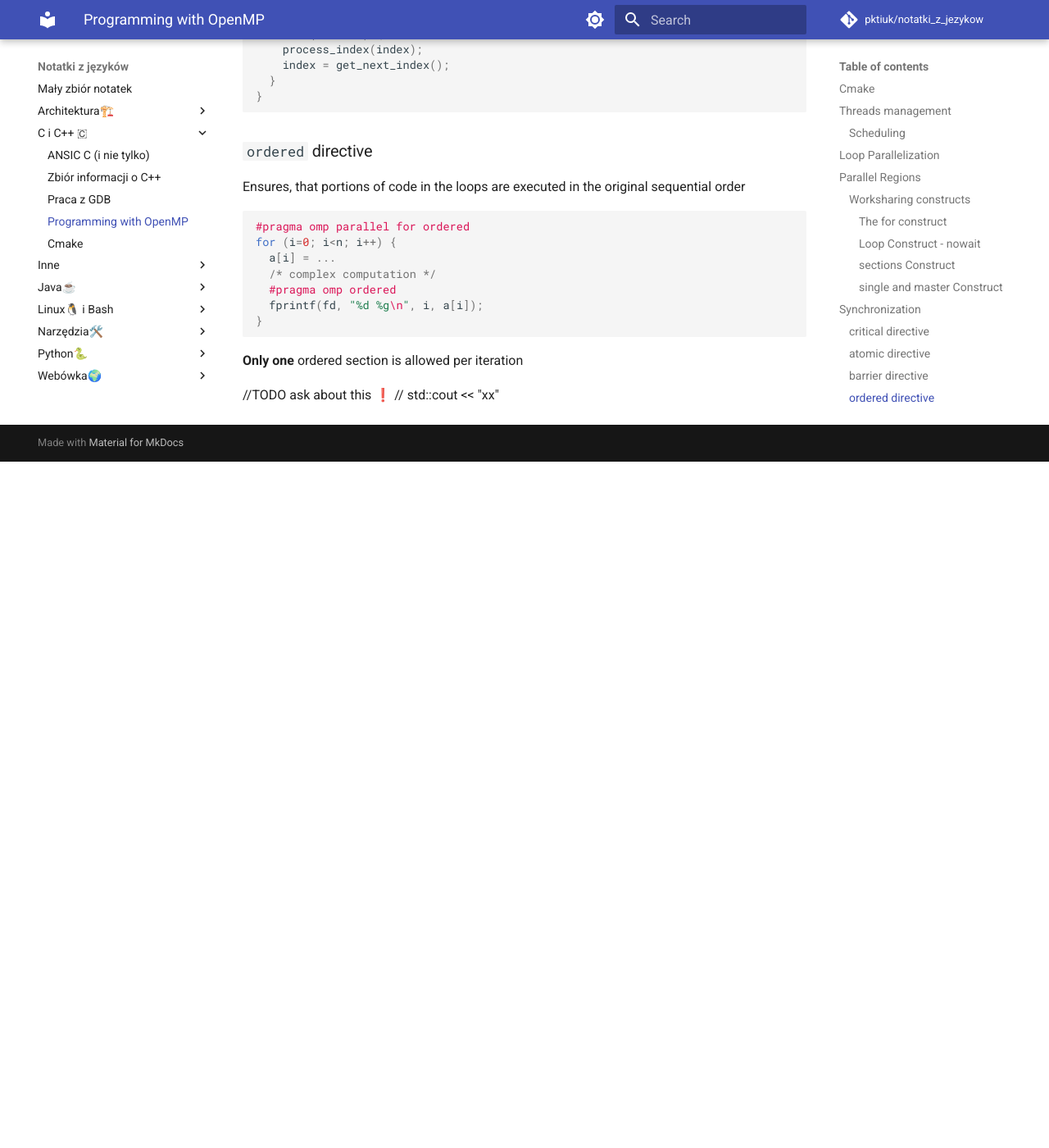
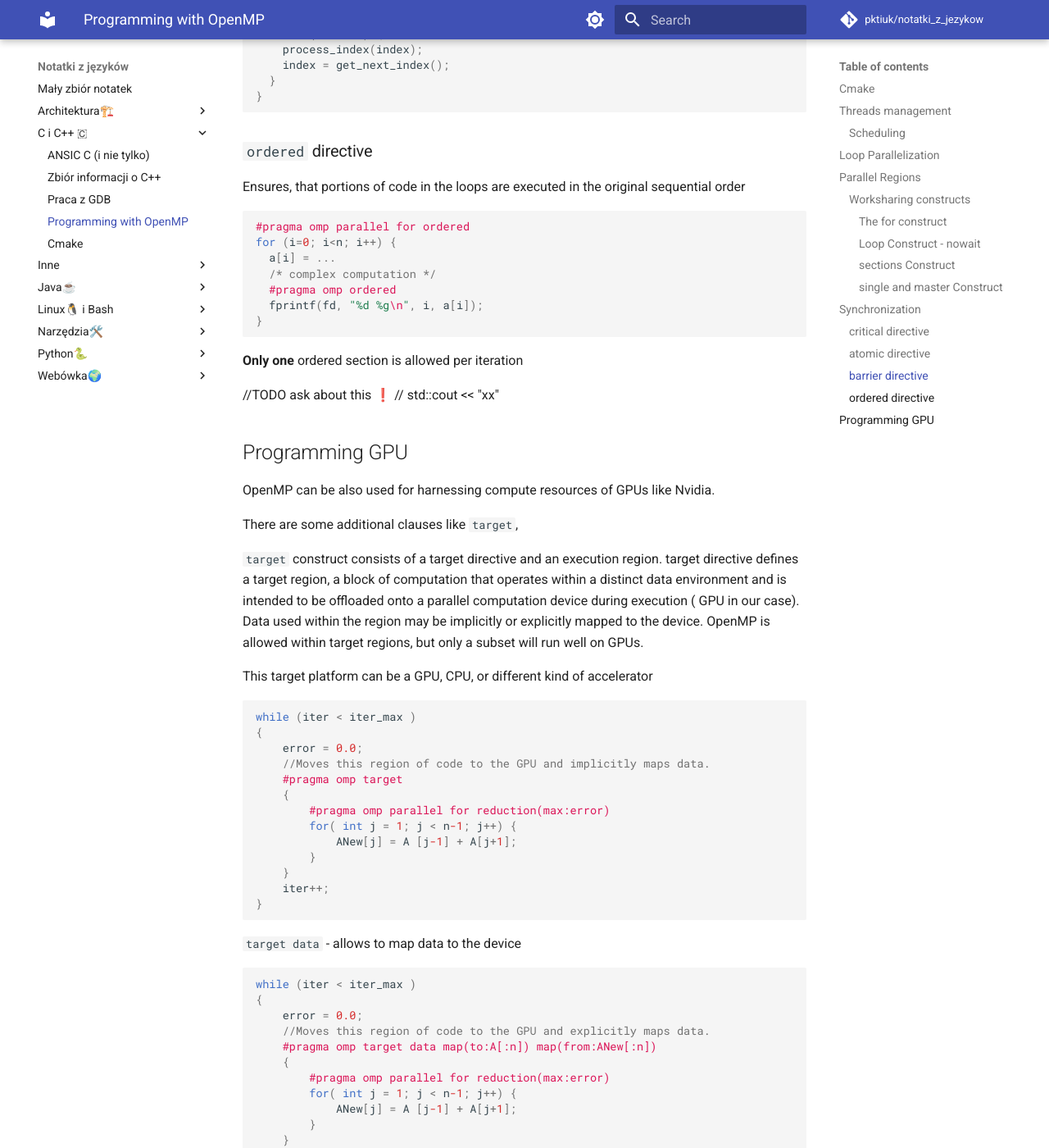
Before and after one commit to pktiuk/notatki_z_jezykow, an MkDocs documentation site: the page built from docs/C i C++ 🇨/5_openMP.md, in a window 1280 px wide and 1400 px high, scrolled down 8511 px. Shown: the whole window at 82% size. Built offline with MkDocs 1.6.1 and Material for MkDocs 9.7.7, drawn with Linux system fonts in a browser that asks for light colours; comment, search, counter and statistics services are not loaded; before the commit the page ends 9074 px from its top, so only the background shows below that; some of the changed text lies outside the part shown.

Commit message:
Base for OpenMP GPU programming

````diff
--- a/docs/C i C++ 🇨/5_openMP.md
+++ b/docs/C i C++ 🇨/5_openMP.md
@@ -445,3 +445,55 @@
 
 //TODO ask about this ❗
 // std::cout << "xx"
+
+
+## Programming GPU
+
+OpenMP can be also used for harnessing compute resources of GPUs like Nvidia.
+
+There are some additional clauses like `target`,
+
+
+`target` construct consists of a target directive and an execution region. target directive defines a target region, a block of computation that operates within a distinct data environment and is intended to be offloaded onto a parallel computation device during execution ( GPU in our case). Data used within the region may be implicitly or explicitly mapped to the device. OpenMP is allowed within target regions, but only a subset will run well on GPUs.
+
+This target platform can be a GPU, CPU, or different kind of accelerator
+
+```cpp
+while (iter < iter_max )
+{
+    error = 0.0;
+    //Moves this region of code to the GPU and implicitly maps data.
+    #pragma omp target
+    {
+        #pragma omp parallel for reduction(max:error)
+        for( int j = 1; j < n-1; j++) {
+            ANew[j] = A [j-1] + A[j+1];
+        }
+    }
+    iter++;
+}
+```
+
+`target data` - allows to map data to the device
+
+```cpp
+while (iter < iter_max )
+{
+    error = 0.0;
+    //Moves this region of code to the GPU and explicitly maps data.
+    #pragma omp target data map(to:A[:n]) map(from:ANew[:n])
+    {
+        #pragma omp parallel for reduction(max:error)
+        for( int j = 1; j < n-1; j++) {
+            ANew[j] = A [j-1] + A[j+1];
+        }
+    }
+    iter++;
+}
+```
+
+`teams` directve creates a league of thread teams where the master thread of each team executes the region. Each of these master threads executes sequentially. In other words, teams directive spawn one or more thread teams with the same number of threads. The execution continues on the master threads of each team (redundantly). There is no synchronization allowed between teams.
+
+OpenMP calls that somewhere a team, which might be a thread on the CPU or maying a CUDA threadblock or OpenCL workgroup. It will choose how many teams to create based on where you're running, only a few on a CPU (like 1 per CPU core) or lots on a GPU (1000's possibly). teams allow OpenMP code to scale from small CPUs to large GPUs because each one works completely independently of the other teams.
+
+//TODO finish
````
